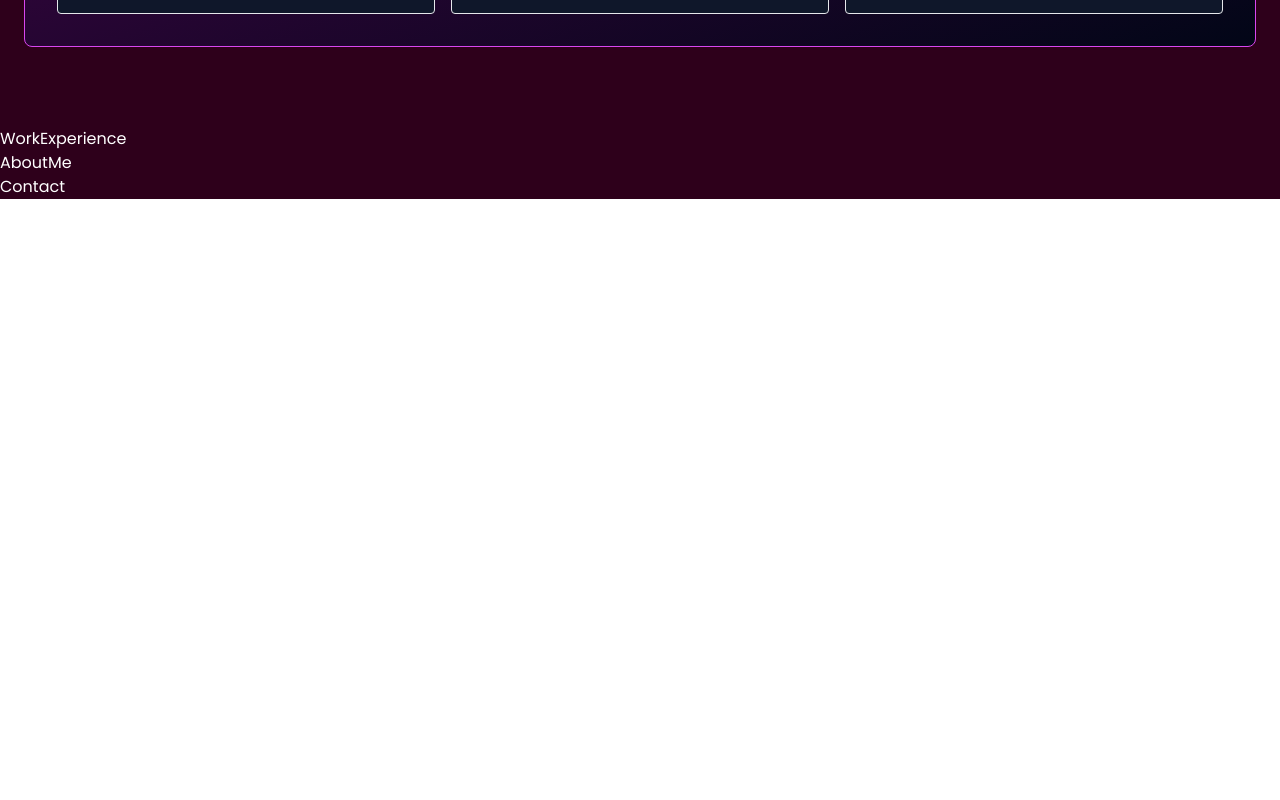
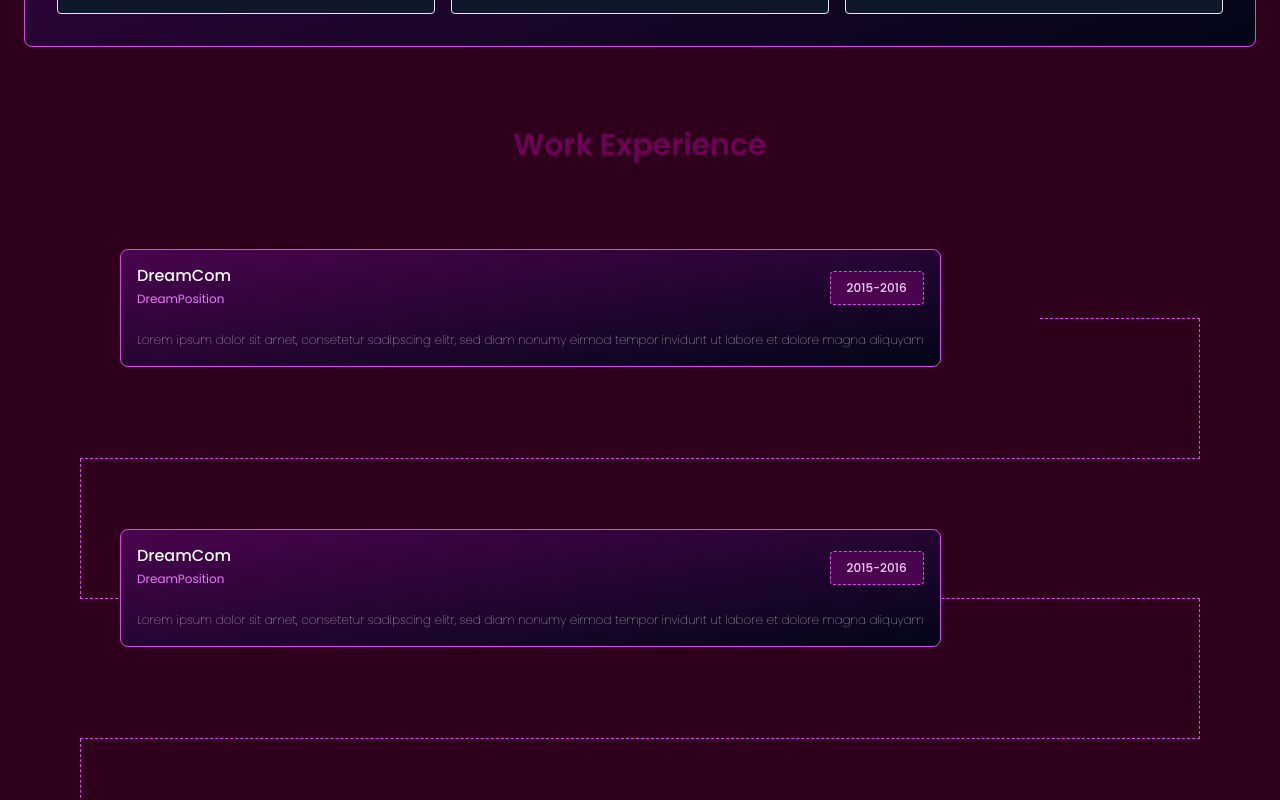
Before and after one commit to stud3ntjan/AdvancedPort, a React (Vite) app in the folder portfolio-react/: page / in a window 1280 px wide. Shown: the part 1120-1920 px from the top of the page. Before the commit the page ends 1319 px from the top, so only its background shows below. Built offline with nearby package versions, Linux system fonts and the light colour scheme.

Commit message:
update experience

```diff
--- a/portfolio-react/src/components/WorkExperience.jsx
+++ b/portfolio-react/src/components/WorkExperience.jsx
@@ -1,7 +1,72 @@
 import React from "react";
 
+import { WORK_EXPERIENCE } from "../utils/data";
+
 const WorkExperience = () => {
-  return <div>WorkExperience</div>;
+  return (
+    <section
+      className="max-w-screen-xl mx-auto- pb-0 md:pb-20 px-6 md:px-20 relative"
+      id="experience"
+    >
+      <h5 className="text-primary text-2xl md:text-3xl font-semibold text-center pb-14 md:pb-4">
+        Work Experience
+      </h5>
+
+      {WORK_EXPERIENCE.map((item, index) => (
+        <WorkExpericeneCard
+          key={item.company}
+          index={index}
+          company={item.company}
+          position={item.position}
+          duration={item.duration}
+          description={item.description}
+          isLast={WORK_EXPERIENCE.length === index + 1}
+        />
+      ))}
+    </section>
+  );
+};
+
+const WorkExpericeneCard = ({
+  company,
+  position,
+  duration,
+  description,
+  index,
+  isLast,
+}) => {
+  return (
+    <div className="relative">
+      <div
+        className={`hidden md:block h-[140px] border-b
+        ${index > 0 ? "min-w-96 border-l" : " ml-auto w-40"}
+        ${isLast ? "w-40 mr-auto" : ""} border-fuchsia-500 border-dashed`}
+      />
+
+      {!isLast && (
+        <div className="hidden md:block min-w-96 h-[140px] border-r border-b border-fuchsia-500 border-dashed" />
+      )}
+
+      <div className="bg-gradient-to-br from-fuchsia-950 to-slate-950 rounded-lg border border-fuchsia-500 p-4 mx-0 md:mx-10 md:absolute top-[70px] mb-6 md:mb-0">
+        <div className="flex items-center justify-between flex-1">
+          <div>
+            <p className="text-white text-[13.5px] md:text-base font-medium leading-4 md:leading-5">
+              {company}
+            </p>
+            <span className="text-fuchsia-400 text-xs">{position}</span>
+          </div>
+
+          <div className="text-fuchsia-200 text-[11px] md:text-xs font-medium bg-fuchsia-950 rounded border border-fuchsia-500 border-dashed justify-center items-center px-4 py-2">
+            {duration}
+          </div>
+        </div>
+
+        <p className="text-fuchsia-50 text-xs font-thin leading-5 mt-5">
+          {description}
+        </p>
+      </div>
+    </div>
+  );
 };
 
 export default WorkExperience;
```
